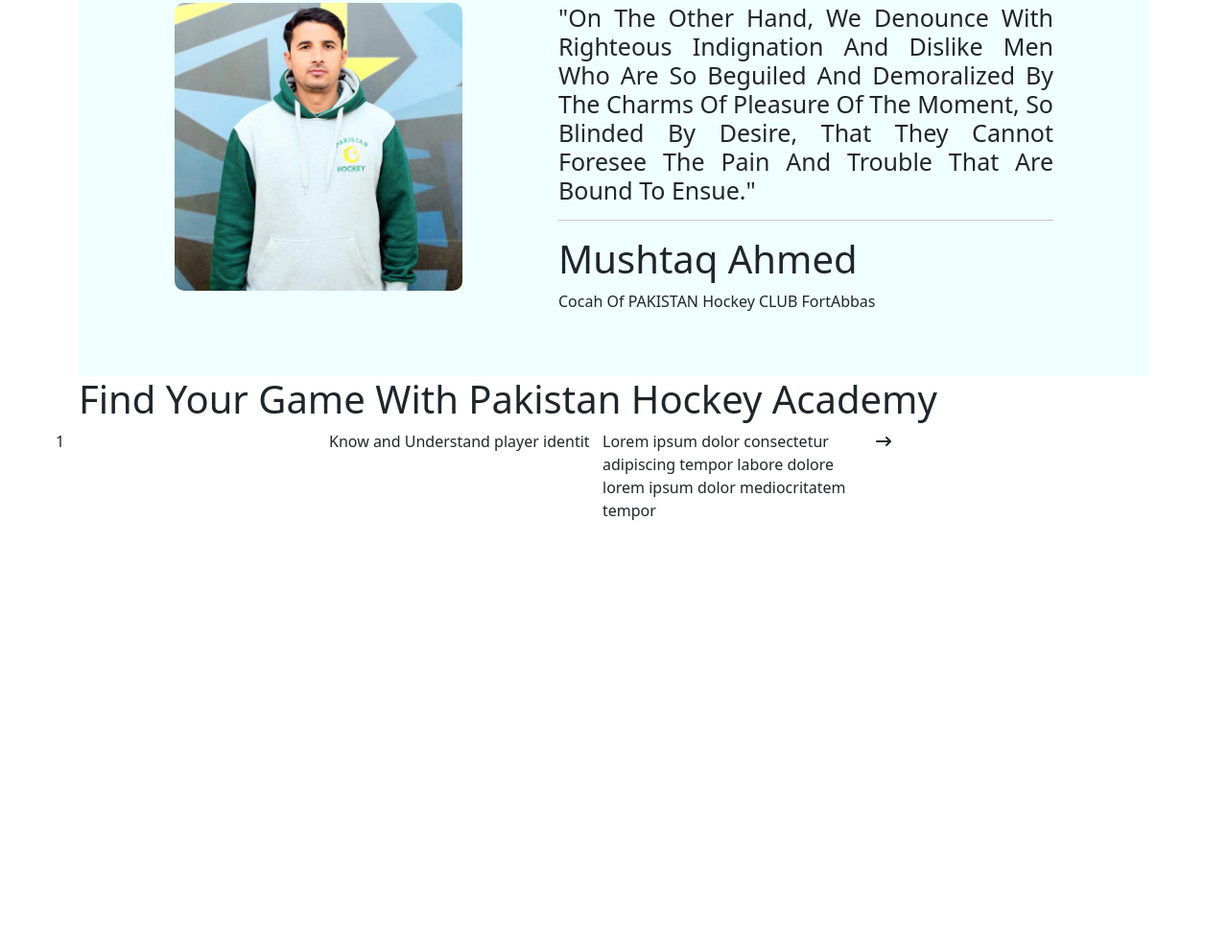
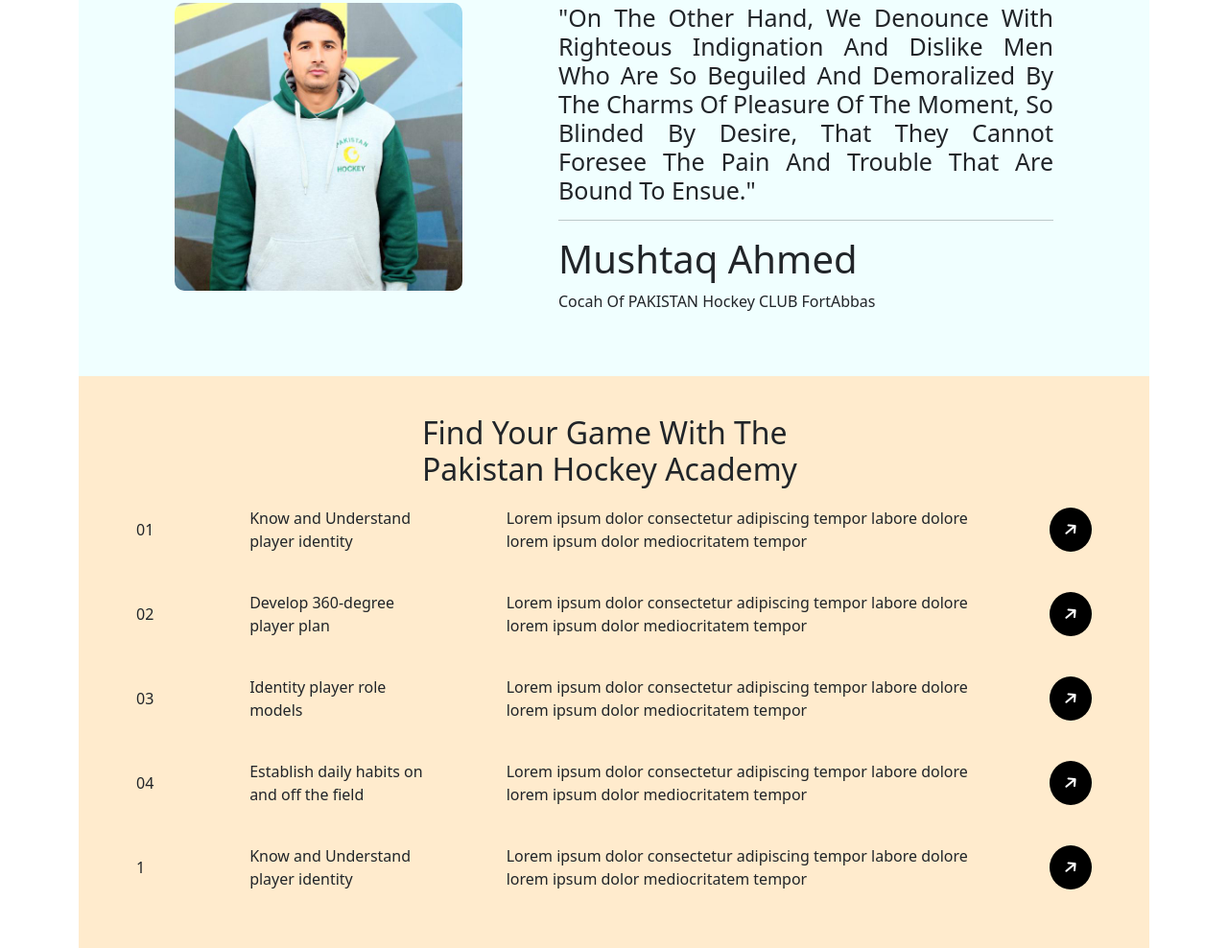
Before and after one commit to monsafali/Web_project, a plain HTML site: page hockey/index.html in a window 1280 px wide. Shown: the part 1440-2428 px from the top of the page at 96% size. Before the commit the page ends 1984 px from the top, so only its background shows below. Drawn offline with nearby package versions, Linux system fonts and the light colour scheme.

Commit message:
new section added

```diff
--- a/hockey/index.html
+++ b/hockey/index.html
@@ -149,27 +149,44 @@
                 </section>
 
                 <!-- Find Your Game with  -->
-                 <section>
-                    <h1>Find Your Game With Pakistan Hockey Academy</h1>
+                <section class="game-section">
+                    <h2>Find Your Game With The Pakistan Hockey Academy</h2>
+                    <div class="feature">
+                        <div class="box number">01</div>
+                        <div class="box title">Know and Understand player identity</div>
+                        <div class="box desc">Lorem ipsum dolor consectetur adipiscing tempor labore dolore lorem ipsum dolor mediocritatem tempor</div>
+                        <div class="box icon"><i class="fa-solid fa-arrow-right"></i></div>
+                    </div>
 
-                    <div class="flexbox">
-                        <div class="row">
+                    <div class="feature">
+                        <div class="box number">02</div>
+                        <div class="box title">Develop 360-degree player plan</div>
+                        <div class="box desc">Lorem ipsum dolor consectetur adipiscing tempor labore dolore lorem ipsum dolor mediocritatem tempor</div>
+                        <div class="box icon"><i class="fa-solid fa-arrow-right"></i></div>
+                    </div>
 
-                        </div>
-                        <div class="col">
-                            1
-                        </div>
-                        <div class="col">
-                            Know and Understand player identit
-                        </div>
-                        <div class="col">
-                            Lorem ipsum dolor consectetur adipiscing tempor labore dolore lorem ipsum dolor mediocritatem tempor
-                        </div>
-                        <div class="col">
-                            <i class="fa-solid fa-arrow-right-long"></i>
-                        </div>
+                    <div class="feature">
+                        <div class="box number">03</div>
+                        <div class="box title">Identity player role models</div>
+                        <div class="box desc">Lorem ipsum dolor consectetur adipiscing tempor labore dolore lorem ipsum dolor mediocritatem tempor</div>
+                        <div class="box icon"><i class="fa-solid fa-arrow-right"></i></div>
                     </div>
-                 </section>
+
+                    <div class="feature">
+                        <div class="box number">04</div>
+                        <div class="box title">Establish daily habits on and off the field</div>
+                        <div class="box desc">Lorem ipsum dolor consectetur adipiscing tempor labore dolore lorem ipsum dolor mediocritatem tempor</div>
+                        <div class="box icon"><i class="fa-solid fa-arrow-right"></i></div>
+                    </div>
+
+                    <div class="feature">
+                        <div class="box number">1</div>
+                        <div class="box title">Know and Understand player identity</div>
+                        <div class="box desc">Lorem ipsum dolor consectetur adipiscing tempor labore dolore lorem ipsum dolor mediocritatem tempor</div>
+                        <div class="box icon"><i class="fa-solid fa-arrow-right"></i></div>
+                    </div>
+
+                </section>
               </div>
 
     </div>
--- a/hockey/style.css
+++ b/hockey/style.css
@@ -100,14 +100,54 @@
 
 
 /* find game section */
-.flexbox {
-    display: flex;
 
+.game-section {
+    background-color: blanchedalmond;
+    padding: 40px;
+}
+.game-section h2 {
+    width: 400px;
+    margin: 0 auto;
 }
 
-.row {
+.feature  {
     display: flex;
     justify-content: space-between;
+    align-items: center;
+
+    /* border: 1px solid #ccc; */
+    padding: 20px;
+    box-sizing: border-box;
+}
+
+.box {
+    display: flex;
+    flex-direction: column;
+    justify-content: flex-start;
+    text-align: start;
+    align-items: flex-start;
+}
+
+
+.number {
+    width: 5%;
+}
+.title {
+    width: 20%;
+}
+.desc {
+    width: 50%;
+}
+.icon {
+
+    background-color: black;
+    padding: 15px;
+    color: #fff;
+    border-radius: 50%;
+}
+
+.icon i {
+    transform: rotate(320deg);
 }
 
 
```
